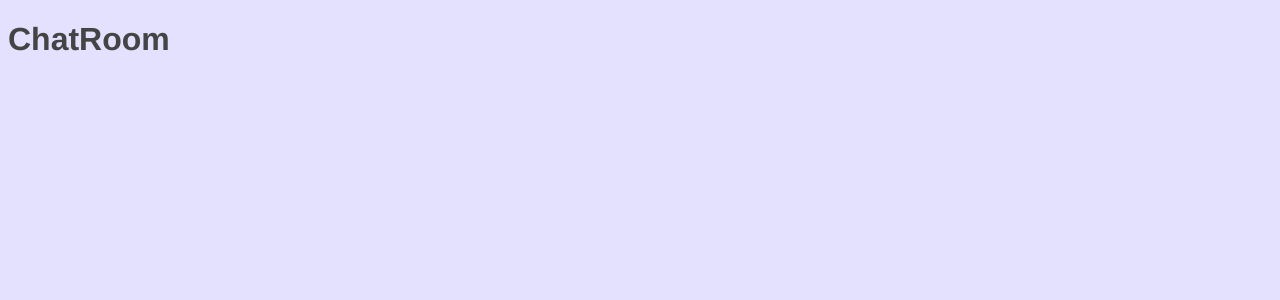
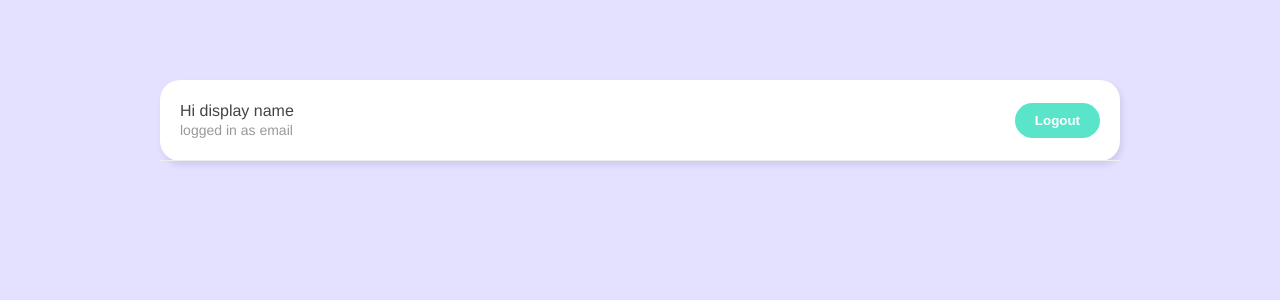
Before and after one commit to ThutaMinThway2001/chatbox-app, a Vue app: page /chatroom in a window 1280 px wide. Shown: the top 300 px of the page. Built offline with nearby package versions, Linux system fonts and the light colour scheme.

Commit message:
add a logout

```diff
--- /dev/null
+++ b/src/components/Navbar.vue
@@ -0,0 +1,48 @@
+<template>
+  <nav>
+      <div>
+          <p>Hi display name</p>
+          <p class="email">logged in as email</p>
+      </div>
+      <button @click="logout">Logout</button>
+  </nav>
+</template>
+
+<script>
+import { ref } from '@vue/reactivity'
+import { auth } from '../firebase/config'
+export default {
+    setup(){
+        let error = ref(null)
+        let logout = async() => {
+            try{
+                await auth.signOut();
+                console.log('user signout');
+            }catch(err){
+                console.log(err.message);
+            }
+        }
+
+        return {logout, error}
+    }
+}
+</script>
+
+<style>
+    nav {
+    padding: 20px;
+    border-bottom: 1px solid #eee;
+    display: flex;
+    justify-content: space-between;
+    align-items: center;
+    }
+    nav p {
+    margin: 2px auto;
+    font-size: 16px;
+    color: #444;
+    }
+    nav p.email {
+    font-size: 14px;
+    color: #999;
+    }
+</style>
--- a/src/views/Chatroom.vue
+++ b/src/views/Chatroom.vue
@@ -1,11 +1,13 @@
 <template>
-  <h1>
-      ChatRoom
-  </h1>
+  <div class="container">
+       <Navbar></Navbar>
+  </div>
 </template>
 
 <script>
+import Navbar from '../components/Navbar'
 export default {
+  components: { Navbar },
 
 }
 </script>
```
